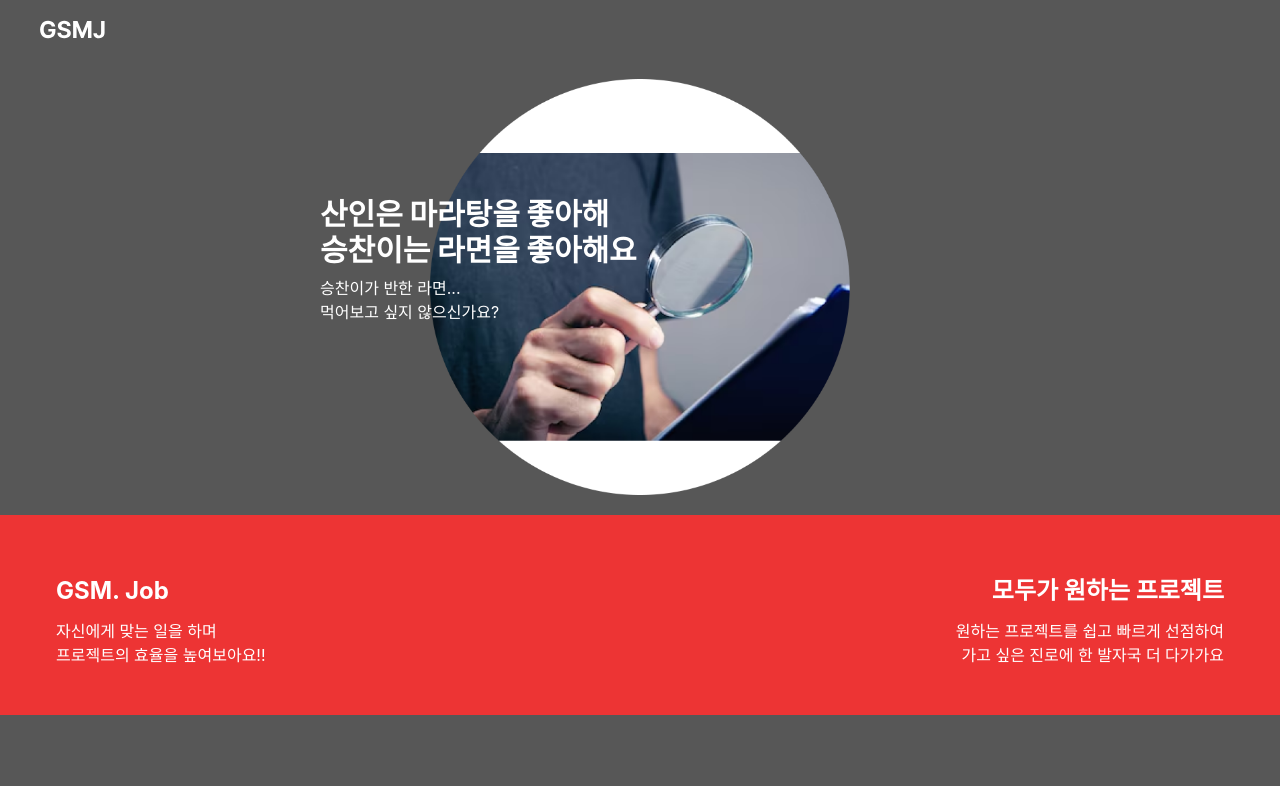
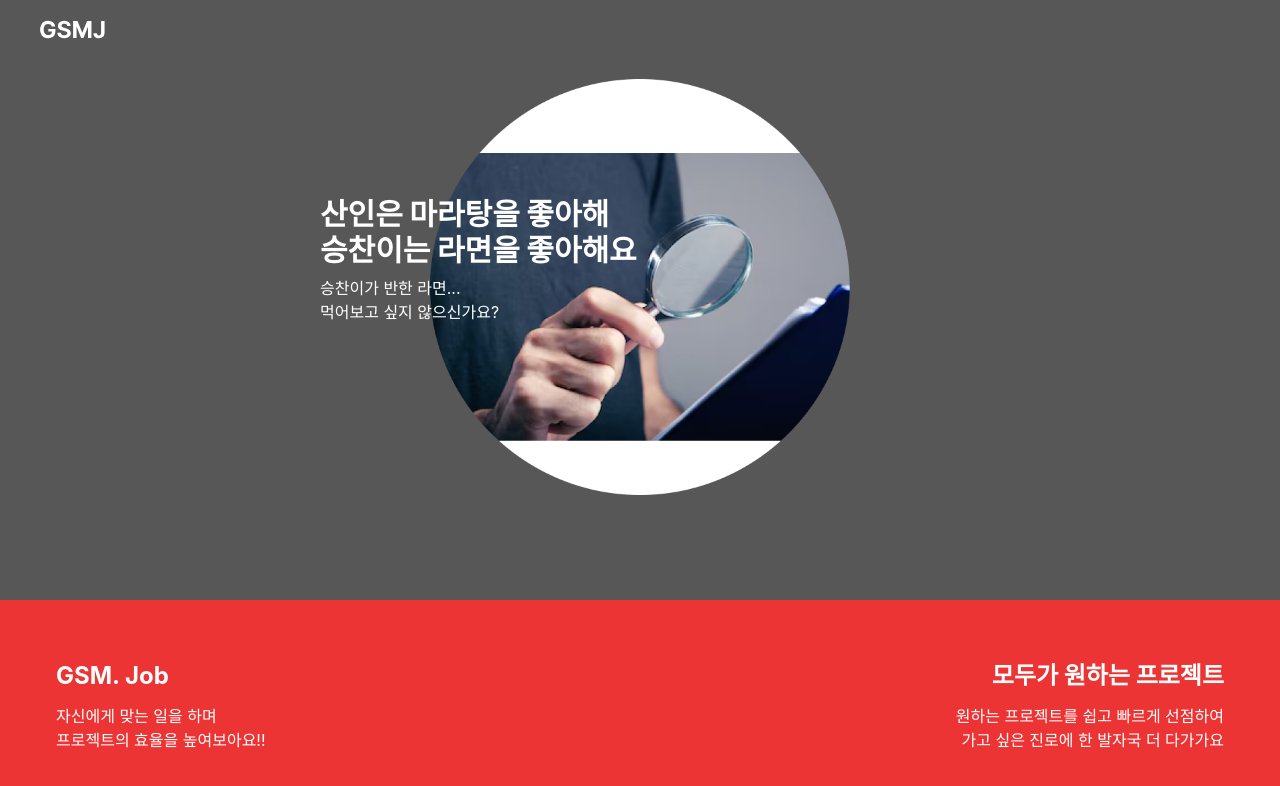
Before and after one commit to red-Warm/redWarm-FE, a React (Create React App) app: page / in a window 1280 px wide. Shown: the top 786 px of the page. Built offline with nearby package versions, Linux system fonts and the light colour scheme.

Commit message:
fix: footer location

```diff
--- a/src/components/footer.tsx
+++ b/src/components/footer.tsx
@@ -1,6 +1,6 @@
 export function Footer() {
   return (
-    <footer className="text-white h-30 bg-pointRed flex h-[200px] mb-0 items-center justify-between px-14">
+    <footer className="fixed w-[100%] bottom-0 text-white h-30 bg-pointRed flex h-[200px] mb-0 items-center justify-between px-14">
       <div>
         <h1 className="my-3 text-2xl font-bold">GSM. Job</h1>
         <span>
```
